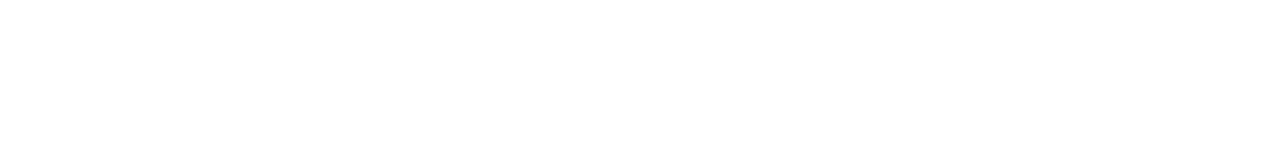
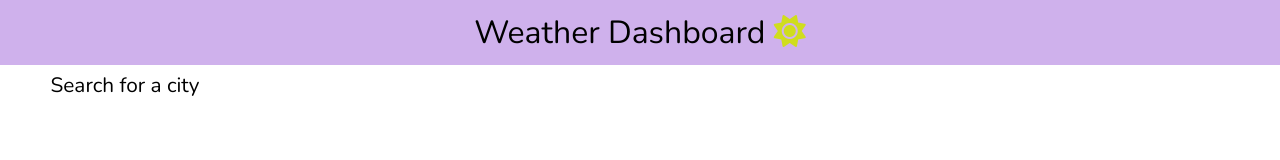
Before and after one commit to jonathAnC0bosR/Weather_Dashboard, a plain HTML site: page index.html in a window 1280 px wide. Drawn offline with nearby package versions, Linux system fonts and the light colour scheme.

Commit message:
Started main html page, added header, and the API key of the weather main page

```diff
--- /dev/null
+++ b/assets/css/reset.css
@@ -0,0 +1,43 @@
+html, body, div, span, applet, object, iframe,
+h1, h2, h3, h4, h5, h6, p, blockquote, pre,
+a, abbr, acronym, address, big, cite, code,
+del, dfn, em, img, ins, kbd, q, s, samp,
+small, strike, strong, sub, sup, tt, var,
+b, u, i, center,
+dl, dt, dd, ol, ul, li,
+fieldset, form, label, legend,
+table, caption, tbody, tfoot, thead, tr, th, td,
+article, aside, canvas, details, embed,
+figure, figcaption, footer, header, hgroup,
+menu, nav, output, ruby, section, summary,
+time, mark, audio, video {
+	margin: 0;
+	padding: 0;
+	border: 0;
+	font-size: 100%;
+	font: inherit;
+	vertical-align: baseline;
+}
+/* HTML5 display-role reset for older browsers */
+article, aside, details, figcaption, figure,
+footer, header, hgroup, menu, nav, section {
+	display: block;
+}
+body {
+	line-height: 1;
+}
+ol, ul {
+	list-style: none;
+}
+blockquote, q {
+	quotes: none;
+}
+blockquote:before, blockquote:after,
+q:before, q:after {
+	content: '';
+	content: none;
+}
+table {
+	border-collapse: collapse;
+	border-spacing: 0;
+}
--- /dev/null
+++ b/assets/css/style.css
@@ -0,0 +1,21 @@
+body {
+    font-family: 'Nunito', sans-serif;
+}
+
+h1 {
+    font-size: 200%;
+    text-align: center;
+    background-color: rgb(207, 177, 236);
+    line-height: 65px;
+}
+
+div.side-part {
+    display: flex;
+    width: 250px;
+    justify-content: center;
+}
+
+h2 {
+    font-size: 130%;
+    margin-top: 10px;
+}
--- /dev/null
+++ b/assets/js/script.js
@@ -0,0 +1,2 @@
+var apiKey = 'e02041905f5a14c5c120f521c211aa9b';
+console.log(apiKey);
--- a/index.html
+++ b/index.html
@@ -4,9 +4,24 @@
     <meta charset="UTF-8">
     <meta http-equiv="X-UA-Compatible" content="IE=edge">
     <meta name="viewport" content="width=device-width, initial-scale=1.0">
-    <title>Document</title>
+    <title>Weather Dashboard</title>
+    <script src="https://kit.fontawesome.com/3f7bdb791a.js" crossorigin="anonymous"></script>
+    <link rel="preconnect" href="https://fonts.googleapis.com">
+    <link rel="preconnect" href="https://fonts.gstatic.com" crossorigin>
+    <link href="https://fonts.googleapis.com/css2?family=Nunito&display=swap" rel="stylesheet">
+    <link rel="stylesheet" href="./assets/css/reset.css" />
+    <link rel="stylesheet" href="./assets/css/style.css" />
 </head>
 <body>
+    <header>
+        <h1>Weather Dashboard <span><i class="fa-solid fa-sun" style="color: #d0dd1d;"></i></span></h1>
+        <div class="side-part">
+            <div class="input-form">
+                <h2>Search for a city</h2>
+            </div>
+        </div>
+    </header>
 
+    <script src="./assets/js/script.js"></script>
 </body>
 </html>
```
Also changed, not shown: Develop/script.js (deleted), Develop/style.css (deleted).
